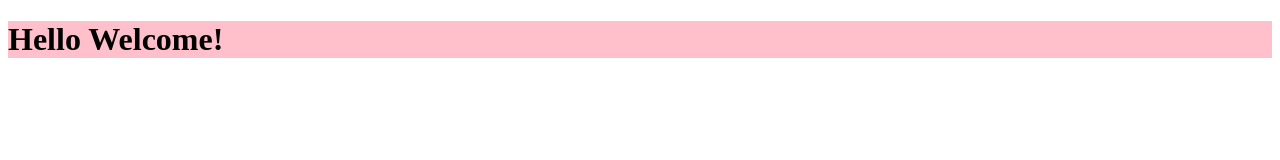
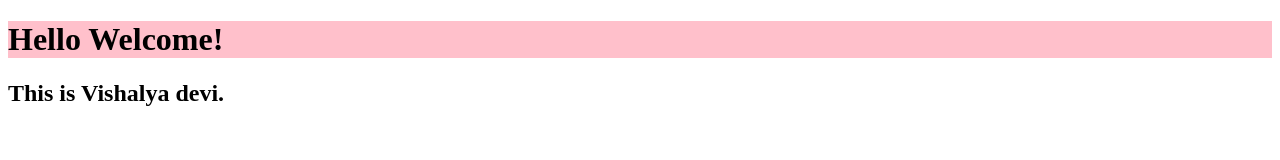
Before and after one commit to Vishalyadevi/sample, a plain HTML site: page index.html in a window 1280 px wide. Drawn offline with Linux system fonts and the light colour scheme.

Commit message:
feat:insert line

```diff
--- a/index.html
+++ b/index.html
@@ -8,5 +8,6 @@
 </head>
 <body>
     <h1>Hello Welcome!</h1>
+    <h2>This is Vishalya devi.</h2>
 </body>
 </html>
```
